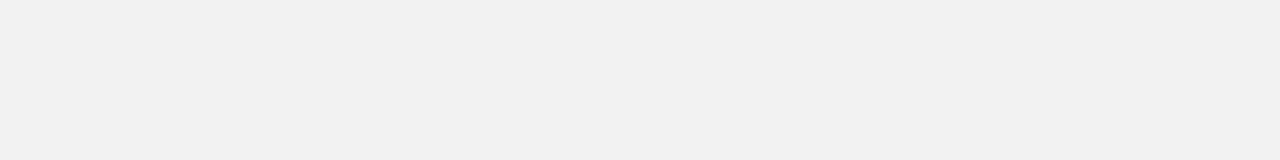
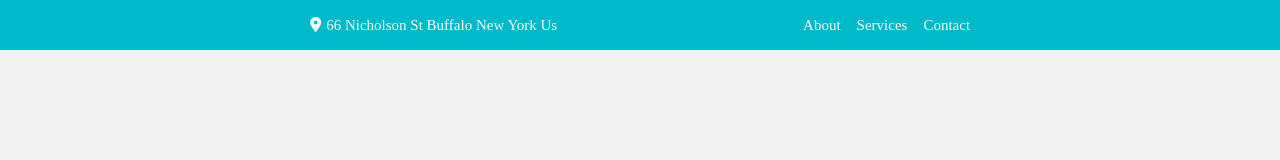
Before and after one commit to Dev-team01-Techpro/html-css-decoration-site, a plain HTML site: page index.html in a window 1280 px wide. Drawn offline with Linux system fonts and the light colour scheme.

Commit message:
Top created

```diff
--- a/assets/css/style.css
+++ b/assets/css/style.css
@@ -14,6 +14,8 @@
     --primary-color-hover: #009ca7;
     --color: #f2f2f2;
     --color-hover: #161616;
+    --color1: rgb(0, 186, 201);
+    --color2: rgb(242, 253, 255);
   }
   body {
     background-color: #f2f2f2;
@@ -23,3 +25,45 @@
     max-width: 1140px;
     margin: 0 auto;
   }
+  .topbar {
+    background-color: var(--color1);
+    color: var(--color2);
+    font-size: 15px;
+    display: flex;
+    height: 50px;
+    text-wrap: wrap;
+  }
+  .topbar .top-menu {
+    width: 90%;
+    margin: 0 auto;
+    display: flex;
+    justify-content: space-evenly;
+    align-items: center;
+  }
+  .topbar .top-menu .top-left{
+
+   display:flex;
+    gap:5px;
+
+
+  }
+  .topbar .top-menu .top-right{
+      display:flex;
+      gap: 1rem;
+  }
+  .topbar .top-menu .top-right li {
+      list-style: none;
+  }
+  .topbar .top-menu .top-right li a {
+      text-decoration: none;
+      color: var(--color2);
+      transition: color .6s ease-in-out;
+      -webkit-transition: color .6s ease-in-out;
+      -moz-transition: color .6s ease-in-out;
+      -ms-transition: color .6s ease-in-out;
+      -o-transition: color .6s ease-in-out;
+  }
+  .topbar .top-menu .top-right li a:hover {
+      text-decoration: none;
+      color: #000;
+  }
--- a/index.html
+++ b/index.html
@@ -6,13 +6,26 @@
     <meta name="viewport" content="width=device-width, initial-scale=1.0">
     <title>Decoration Website</title>
     <link rel="stylesheet" href="./assets/css/style.css">
+    <link rel="stylesheet" href="https://cdnjs.cloudflare.com/ajax/libs/font-awesome/6.5.1/css/all.min.css"
+    integrity="sha512-DTOQO9RWCH3ppGqcWaEA1BIZOC6xxalwEsw9c2QQeAIftl+Vegovlnee1c9QX4TctnWMn13TZye+giMm8e2LwA=="
+    crossorigin="anonymous" referrerpolicy="no-referrer" />
 </head>
 
 <body>
     <!-- Sule -->
-    <div class="top">
-    </div>
+    <nav class="topbar">
 
+        <div class="top-menu">
+
+            <div class="top-left "><i class="fa-solid fa-location-dot"></i> 66 Nicholson St Buffalo New York Us</div>
+            <ul class="top-right">
+                <li><a href="#">About</a></li>
+                <li><a href="#">Services</a></li>
+                <li><a href="#">Contact</a></li>
+            </ul>
+        </div>
+
+    </nav>
     <!-- sule -->
     <!-- Ismail -->
     <div class="top-contact">
```
